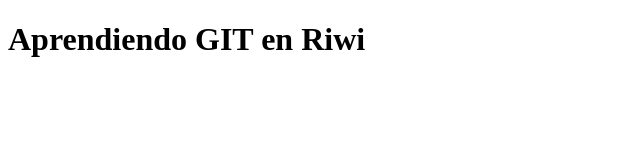
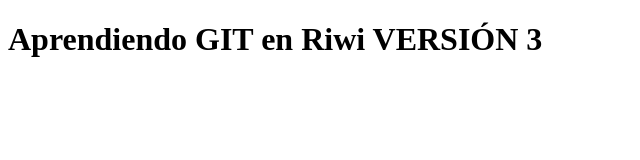
Before and after one commit to Valhm248/GIT_META_RIWI, a plain HTML site: page index.html in a window 1280 px wide. Shown: the whole page, without its empty margins (0-640 px from the left). Drawn offline with Linux system fonts and the light colour scheme.

Commit message:
esta es la versión 3

```diff
--- a/index.html
+++ b/index.html
@@ -6,6 +6,6 @@
     <title>Document</title>
 </head>
 <body>
-    <h1>Aprendiendo GIT en Riwi</h1>
+    <h1>Aprendiendo GIT en Riwi VERSIÓN 3</h1>
 </body>
 </html>
```
Also changed, not shown: 1 other file.
